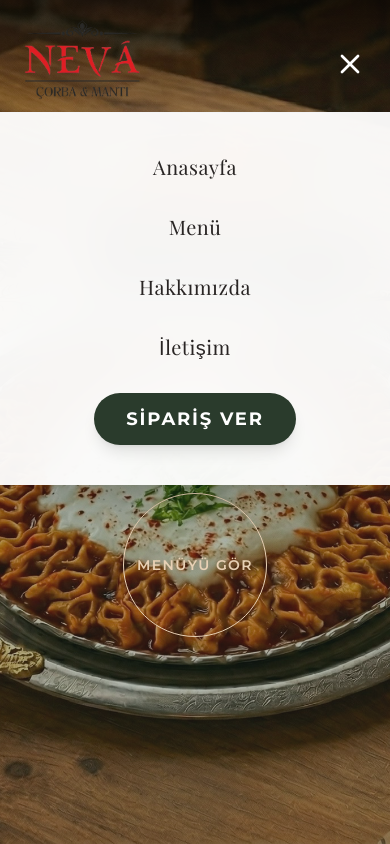
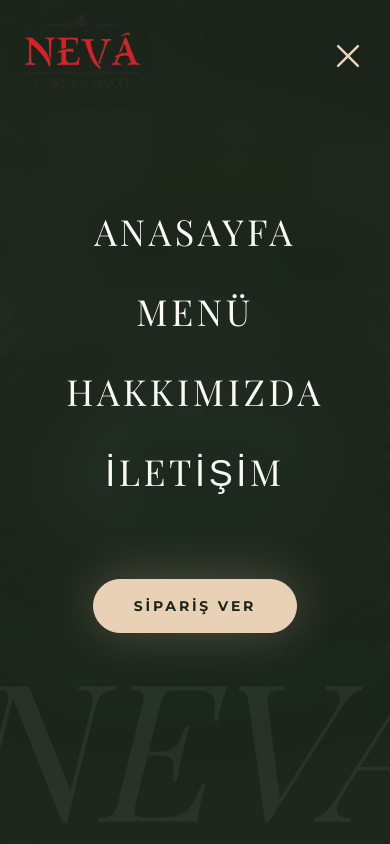
Before and after one commit to yazzyreformed/mayalicorbamanti, a Next.js app: page / in a window 390 px wide. Both pictures are taken after a click on the button 350 px from the left and 64 px from the top of the page. Shown: the top 844 px of the page. Built offline with nearby package versions, Linux system fonts and the light colour scheme; a web font is replaced by a local one.

Commit message:
Mobil menuye ultra-premium tam ekran (fullscreen) tasarim ve animasyonlar eklendi

```diff
--- a/components/Navbar.tsx
+++ b/components/Navbar.tsx
@@ -29,9 +29,11 @@ export default function Navbar() {
   return (
     <header
       className={`fixed top-0 left-0 w-full z-50 transition-all duration-500 ${
-        scrolled
+        mobileMenuOpen
+          ? "bg-transparent py-4 border-b-transparent"
+          : scrolled
             ? "bg-white/90 backdrop-blur-md shadow-[0_4px_30px_rgba(0,0,0,0.05)] border-b border-gray-100 py-3"
-          : "bg-gradient-to-b from-black/60 via-black/20 to-transparent pt-6 pb-2"
+            : "bg-gradient-to-b from-black/60 via-black/20 to-transparent pt-6 pb-2 border-b-transparent"
       }`}
     >
       <div className="container mx-auto px-6 grid grid-cols-3 items-center">
@@ -53,11 +55,11 @@ export default function Navbar() {
         </nav>
 
         {/* LOGO (Center) - Slightly Adjusted */}
-        <div className="flex justify-start md:justify-center col-span-2 md:col-span-1 relative">
-          <Link href="/" className="flex flex-col items-center justify-center transform -translate-y-1 md:-translate-y-2 cursor-pointer">
+        <div className="flex justify-start md:justify-center col-span-2 md:col-span-1 relative z-50">
+          <Link href="/" className="flex flex-col items-center justify-center transform -translate-y-1 md:-translate-y-2 cursor-pointer" onClick={() => setMobileMenuOpen(false)}>
             <div className="relative group">
               {/* Optional Subtle Glow behind logo when scrolled */}
-              <div className={`absolute inset-0 rounded-full blur-2xl transition-opacity duration-700 ${scrolled ? 'bg-white/50 opacity-100' : 'opacity-0'}`}></div>
+              <div className={`absolute inset-0 rounded-full blur-2xl transition-opacity duration-700 ${scrolled && !mobileMenuOpen ? 'bg-white/50 opacity-100' : 'opacity-0'}`}></div>
               <img
                 src="/logo.png?v=1"
                 alt="Neva Çorba & Mantı"
@@ -101,40 +103,64 @@ export default function Navbar() {
         </nav>
 
         {/* Mobile Nav Toggle */}
-        <div className="flex justify-end md:hidden col-span-1">
+        <div className="flex justify-end md:hidden col-span-1 relative z-50">
           <button
-            className={`transition-colors duration-300 ${scrolled ? "text-[#2A3B2C]" : "text-white"}`}
+            className={`transform transition-all duration-500 outline-none ${
+              mobileMenuOpen
+                ? "text-[#E8D1B5] rotate-90 scale-110"
+                : scrolled ? "text-[#2A3B2C] rotate-0 scale-100" : "text-white rotate-0 scale-100"
+            }`}
             onClick={() => setMobileMenuOpen(!mobileMenuOpen)}
           >
-            {mobileMenuOpen ? <X size={32} /> : <Menu size={32} />}
+            {mobileMenuOpen ? <X size={36} strokeWidth={1.5} /> : <Menu size={32} />}
           </button>
         </div>
       </div>
 
-      {/* Mobile Menu */}
-      {mobileMenuOpen && (
-        <div className="md:hidden absolute top-full left-0 w-full bg-white/95 backdrop-blur-xl shadow-2xl border-t border-gray-100 flex flex-col items-center py-10 space-y-8 animate-in slide-in-from-top-2 duration-300">
-          {[...leftNavLinks, ...rightNavLinks].map((link) => (
+      {/* Premium Fullscreen Mobile Menu Overlay */}
+      <div
+        className={`md:hidden fixed inset-0 bg-[#1A251C]/95 backdrop-blur-xl z-40 flex flex-col items-center justify-center transition-all duration-700 ease-[cubic-bezier(0.87,0,0.13,1)] ${
+          mobileMenuOpen ? "opacity-100 translate-y-0" : "opacity-0 -translate-y-full pointer-events-none"
+        }`}
+      >
+        <div className="flex flex-col items-center space-y-10 w-full px-6 relative z-10">
+          {[...leftNavLinks, ...rightNavLinks].map((link, i) => (
             <Link
               key={link.name}
               href={link.href}
-              className="text-xl font-serif text-stone-800 hover:text-[#2A3B2C] tracking-wide transition-colors"
+              className={`text-4xl sm:text-5xl font-serif text-[#F9F9F6] tracking-widest uppercase transition-all duration-700 ease-out transform hover:text-[#E8D1B5] hover:scale-105 ${
+                mobileMenuOpen ? "translate-y-0 opacity-100" : "translate-y-12 opacity-0"
+              }`}
+              style={{ transitionDelay: `${mobileMenuOpen ? i * 100 + 150 : 0}ms` }}
               onClick={() => setMobileMenuOpen(false)}
             >
               {link.name}
             </Link>
           ))}
+
+          <div
+              className={`pt-12 w-full flex justify-center transition-all duration-700 ease-out ${
+                  mobileMenuOpen ? "translate-y-0 opacity-100" : "translate-y-12 opacity-0"
+              }`}
+              style={{ transitionDelay: `${mobileMenuOpen ? 500 : 0}ms` }}
+          >
               <a
                  href="https://www.yemeksepeti.com/restaurant/n20f/neva-corba-and-manti?srsltid=AfmBOor6dKA0qsscwqTPz9jnwoau1xYqJdSvVkzNobE4g94X9iKqLmt7"
                  target="_blank"
                  rel="noopener noreferrer"
-             className="text-lg font-bold tracking-widest uppercase text-white bg-[#2A3B2C] px-8 py-3 rounded-full shadow-lg"
+                 className="text-sm font-bold tracking-[0.2em] uppercase text-[#1A251C] bg-[#E8D1B5] px-10 py-4 rounded-full shadow-[0_0_50px_rgba(232,209,181,0.25)] border border-[#E8D1B5] active:scale-95 transition-transform"
                  onClick={() => setMobileMenuOpen(false)}
               >
                  Sipariş Ver
               </a>
           </div>
-      )}
+        </div>
+
+        {/* Decorative background watermark */}
+        <div className={`absolute bottom-[-5%] left-1/2 -translate-x-1/2 opacity-5 pointer-events-none transition-all duration-1000 ${mobileMenuOpen ? "scale-100" : "scale-50"}`}>
+           <h1 className="text-[12rem] font-serif italic text-white whitespace-nowrap">NEVA</h1>
+        </div>
+      </div>
     </header>
   );
 }
--- a/components/ReviewWheel.tsx
+++ b/components/ReviewWheel.tsx
@@ -95,14 +95,14 @@ export default function ReviewWheel() {
           {[...storyReviews, ...storyReviews].map((story, index) => (
             <SwiperSlide
               key={index}
-              className="!w-[240px] md:!w-[340px] !h-[420px] md:!h-[600px]"
+              className="!w-[280px] md:!w-[360px] !h-[350px] md:!h-[450px]"
             >
-              <div className="relative w-full h-full rounded-2xl overflow-hidden shadow-xl bg-stone-900 group">
-                {/* Photo */}
+              <div className="relative w-full h-full rounded-2xl overflow-hidden shadow-xl bg-stone-100 border border-stone-200 flex items-center justify-center group pointer-events-none">
+                {/* Photo anchored to the right side instead of panning */}
                 <img
                   src={story.storyImage}
                   alt="Review"
-                  className="w-full h-full object-cover transition-transform duration-[10s] ease-linear group-hover:scale-110"
+                  className="w-full h-full object-cover object-right transition-transform duration-[10s] ease-linear group-hover:scale-[1.05]"
                 />
               </div>
             </SwiperSlide>
```
Lines whose indentation alone changed are shown as unchanged.
